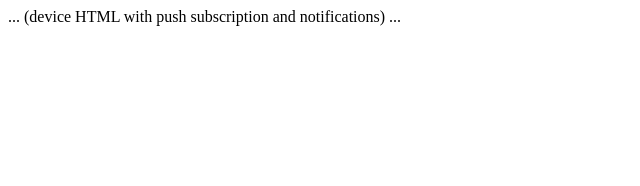
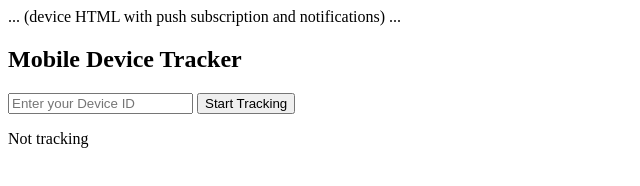
Before and after one commit to harwedar/geofencapp1, a website: page device.html in a window 1280 px wide. Shown: the whole page, without its empty margins (0-640 px from the left). Drawn offline with Linux system fonts and the light colour scheme.

Commit message:
Update device.html

```diff
--- a/device.html
+++ b/device.html
@@ -1 +1,39 @@
 ... (device HTML with push subscription and notifications) ...
+<!DOCTYPE html>
+<html>
+<head>
+  <title>Device Tracker</title>
+</head>
+<body>
+  <h2>Mobile Device Tracker</h2>
+  <input type="text" id="deviceId" placeholder="Enter your Device ID" />
+  <button onclick="startTracking()">Start Tracking</button>
+
+  <p id="status">Not tracking</p>
+
+  <script>
+    function startTracking() {
+      const deviceId = document.getElementById('deviceId').value;
+      if (!deviceId) return alert('Device ID is required');
+
+      navigator.geolocation.watchPosition(async pos => {
+        const lat = pos.coords.latitude;
+        const lng = pos.coords.longitude;
+
+        const res = await fetch('/api/location-update', {
+          method: 'POST',
+          headers: { 'Content-Type': 'application/json' },
+          body: JSON.stringify({ deviceId, lat, lng })
+        });
+
+        const data = await res.json();
+        document.getElementById('status').innerText = data.inside
+          ? '✅ Inside region'
+          : '❌ OUTSIDE region';
+      }, err => {
+        alert('Error getting location: ' + err.message);
+      }, { enableHighAccuracy: true });
+    }
+  </script>
+</body>
+</html>
```
